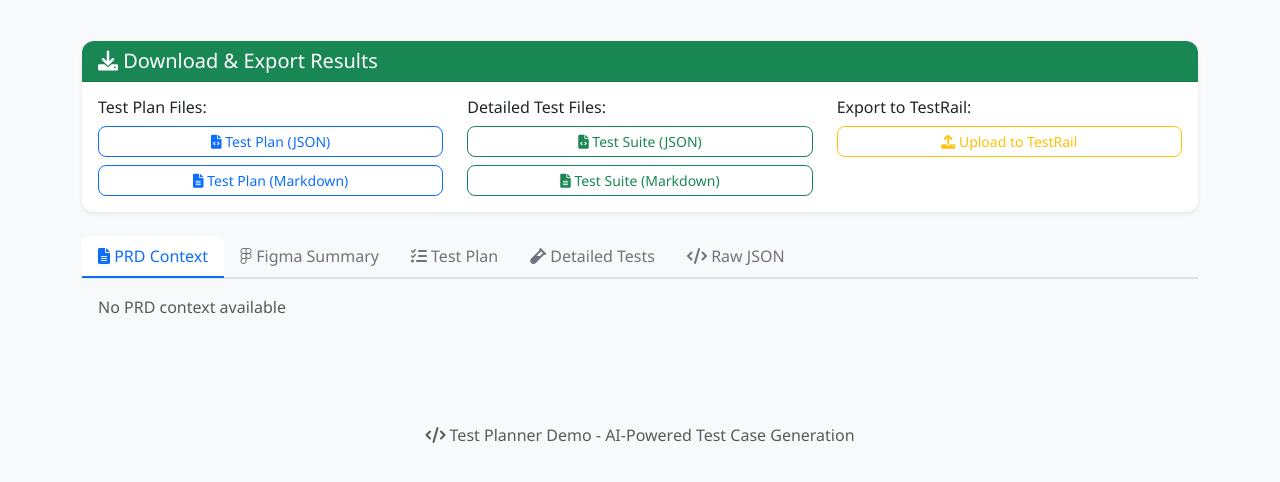
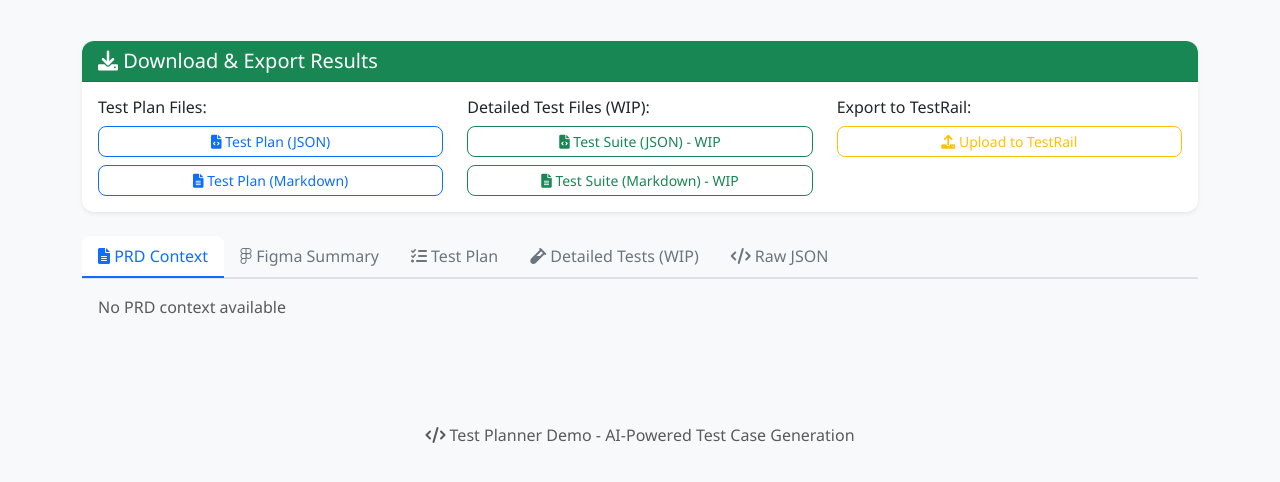
Before and after one commit to james-tu-appier/QAgent, a Flask app: template qagent/templates/results.html in a window 1280 px wide. Shown: the part 155-637 px from the top of the page. Run offline with Flask 3, Linux system fonts and the light colour scheme; the template is opened without the code that fills it, so the values that code supplies are empty; some libraries are stand-ins or nearby versions.

Commit message:
update: detailed test case deprecated to WIP The detailed test case generation is currently undergoing fixes and improvement.

```diff
--- a/qagent/app.py
+++ b/qagent/app.py
@@ -139,21 +139,27 @@ class TestPlannerDemo:
         with open(f"{output_dir}/test_plan.md", "w") as f:
             f.write(test_plan_md)
 
-        # Step 6: Generate detailed test cases
-        print("Step 6: Generating detailed test cases...")
-        detailed_tests = self.detailed_test_generator.generate_detailed_test_suite(
-            test_plan_path=f"{output_dir}/test_plan.md",
-            prompt_file_path=get_prompt_template_path("test_designer.yaml"),
-            figma_summary_path=f"{output_dir}/figma_summary.txt",
-            max_test_cases=3
-        )
+        # # Detailed Test Cases are Deprecated for now
+        # # Step 6: Generate detailed test cases
+        # print("Step 6: Generating detailed test cases...")
+        # detailed_tests = self.detailed_test_generator.generate_detailed_test_suite(
+        #     test_plan_path=f"{output_dir}/test_plan.md",
+        #     prompt_file_path=get_prompt_template_path("test_designer.yaml"),
+        #     figma_summary_path=f"{output_dir}/figma_summary.txt",
+        #     max_test_cases=3
+        # )
+        # self.detailed_test_generator.save_test_suite(detailed_tests, f"{output_dir}/test_suite.json")
+
+        # # Step 7: Convert detailed tests to Markdown
+        # print("Step 7: Converting detailed tests to Markdown...")
+        # test_suite_md = self.markdown_formatter.convert_test_suite_json_to_md(detailed_tests)
+        # with open(f"{output_dir}/test_suite.md", "w") as f:
+        #     f.write(test_suite_md)
+        detailed_tests = {"WIP": "Detailed test cases."}
         self.detailed_test_generator.save_test_suite(detailed_tests, f"{output_dir}/test_suite.json")
+        with open(f"{output_dir}/test_suite.md", "w") as f:
+            f.write("WIP: " + detailed_tests['WIP'])
 
-        # Step 7: Convert detailed tests to Markdown
-        print("Step 7: Converting detailed tests to Markdown...")
-        test_suite_md = self.markdown_formatter.convert_test_suite_json_to_md(detailed_tests)
-        with open(f"{output_dir}/test_suite.md", "w") as f:
-            f.write(test_suite_md)
 
         return {
             "success": True,
@@ -314,21 +320,26 @@ class TestPlannerDemo:
             }
 
         elif checkpoint == 3:
-            # Step 5: Generate detailed test cases
-            print("Step 5: Generating detailed test cases...")
-            detailed_tests = self.detailed_test_generator.generate_detailed_test_suite(
-                test_plan_path=f"{output_dir}/test_plan.md",
-                prompt_file_path=get_prompt_template_path("test_designer.yaml"),
-                figma_summary_path=f"{output_dir}/figma_summary.txt",
-                max_test_cases=3
-            )
+            # # Step 5: Generate detailed test cases
+            # print("Step 5: Generating detailed test cases...")
+            # detailed_tests = self.detailed_test_generator.generate_detailed_test_suite(
+            #     test_plan_path=f"{output_dir}/test_plan.md",
+            #     prompt_file_path=get_prompt_template_path("test_designer.yaml"),
+            #     figma_summary_path=f"{output_dir}/figma_summary.txt",
+            #     max_test_cases=3
+            # )
+            # self.detailed_test_generator.save_test_suite(detailed_tests, f"{output_dir}/test_suite.json")
+
+            # # Step 6: Convert detailed tests to Markdown
+            # print("Step 6: Converting detailed tests to Markdown...")
+            # test_suite_md = self.markdown_formatter.convert_test_suite_json_to_md(detailed_tests)
+            # with open(f"{output_dir}/test_suite.md", "w") as f:
+            #     f.write(test_suite_md)
+
+            detailed_tests = {"WIP": "Detailed test cases."}
             self.detailed_test_generator.save_test_suite(detailed_tests, f"{output_dir}/test_suite.json")
-
-            # Step 6: Convert detailed tests to Markdown
-            print("Step 6: Converting detailed tests to Markdown...")
-            test_suite_md = self.markdown_formatter.convert_test_suite_json_to_md(detailed_tests)
             with open(f"{output_dir}/test_suite.md", "w") as f:
-                f.write(test_suite_md)
+                f.write("WIP: " + detailed_tests['WIP'])
 
             # Load all results for final display
             with open(f"{output_dir}/prd_context.json", "r") as f:
--- a/qagent/templates/results.html
+++ b/qagent/templates/results.html
@@ -49,15 +49,15 @@
                 </div>
             </div>
             <div class="col-md-4">
-                <h6>Detailed Test Files:</h6>
+                <h6>Detailed Test Files (WIP):</h6>
                 <div class="d-grid gap-2">
                     <a href="{{ url_for('download_file', session_id=session_id, file_type='test_suite_json') }}"
                        class="btn btn-outline-success btn-sm">
-                        <i class="fas fa-file-code"></i> Test Suite (JSON)
+                        <i class="fas fa-file-code"></i> Test Suite (JSON) - WIP
                     </a>
                     <a href="{{ url_for('download_file', session_id=session_id, file_type='test_suite_md') }}"
                        class="btn btn-outline-success btn-sm">
-                        <i class="fas fa-file-alt"></i> Test Suite (Markdown)
+                        <i class="fas fa-file-alt"></i> Test Suite (Markdown) - WIP
                     </a>
                 </div>
             </div>
@@ -92,7 +92,7 @@
     </li>
     <li class="nav-item" role="presentation">
         <button class="nav-link" id="detailed-tests-tab" data-bs-toggle="tab" data-bs-target="#detailed-tests" type="button" role="tab">
-            <i class="fas fa-vial"></i> Detailed Tests
+            <i class="fas fa-vial"></i> Detailed Tests (WIP)
         </button>
     </li>
     <li class="nav-item" role="presentation">
@@ -474,7 +474,7 @@
     </div>
 
     <!-- Detailed Tests Tab -->
-    <div class="tab-pane fade" id="detailed-tests" role="tabpanel">
+    <!-- <div class="tab-pane fade" id="detailed-tests" role="tabpanel">
         <div class="card mt-3">
             <div class="card-body">
                 <h5>Detailed Test Cases</h5>
@@ -538,7 +538,7 @@
                 {% endif %}
             </div>
         </div>
-    </div>
+    </div> -->
 
     <!-- Raw JSON Tab -->
     <div class="tab-pane fade" id="raw-json" role="tabpanel">
@@ -549,9 +549,9 @@
                     <button class="btn btn-sm btn-outline-secondary" onclick="copyToClipboard('testPlanJson')">
                         <i class="fas fa-copy"></i> Copy Test Plan JSON
                     </button>
-                    <button class="btn btn-sm btn-outline-secondary" onclick="copyToClipboard('detailedTestsJson')">
+                    <!-- <button class="btn btn-sm btn-outline-secondary" onclick="copyToClipboard('detailedTestsJson')">
                         <i class="fas fa-copy"></i> Copy Detailed Tests JSON
-                    </button>
+                    </button> -->
                 </div>
 
                 <ul class="nav nav-tabs" id="jsonTabs" role="tablist">
@@ -560,20 +560,20 @@
                             Test Plan JSON
                         </button>
                     </li>
-                    <li class="nav-item" role="presentation">
+                    <!-- <li class="nav-item" role="presentation">
                         <button class="nav-link" id="detailed-tests-json-tab" data-bs-toggle="tab" data-bs-target="#detailed-tests-json" type="button">
                             Detailed Tests JSON
                         </button>
-                    </li>
+                    </li> -->
                 </ul>
 
                 <div class="tab-content mt-3" id="jsonTabContent">
                     <div class="tab-pane fade show active" id="test-plan-json">
                         <pre id="testPlanJson" class="language-json"><code>{{ result.test_plan | tojson(indent=2) }}</code></pre>
                     </div>
-                    <div class="tab-pane fade" id="detailed-tests-json">
+                    <!-- <div class="tab-pane fade" id="detailed-tests-json">
                         <pre id="detailedTestsJson" class="language-json"><code>{{ result.detailed_tests | tojson(indent=2) }}</code></pre>
-                    </div>
+                    </div> -->
                 </div>
             </div>
         </div>
```
